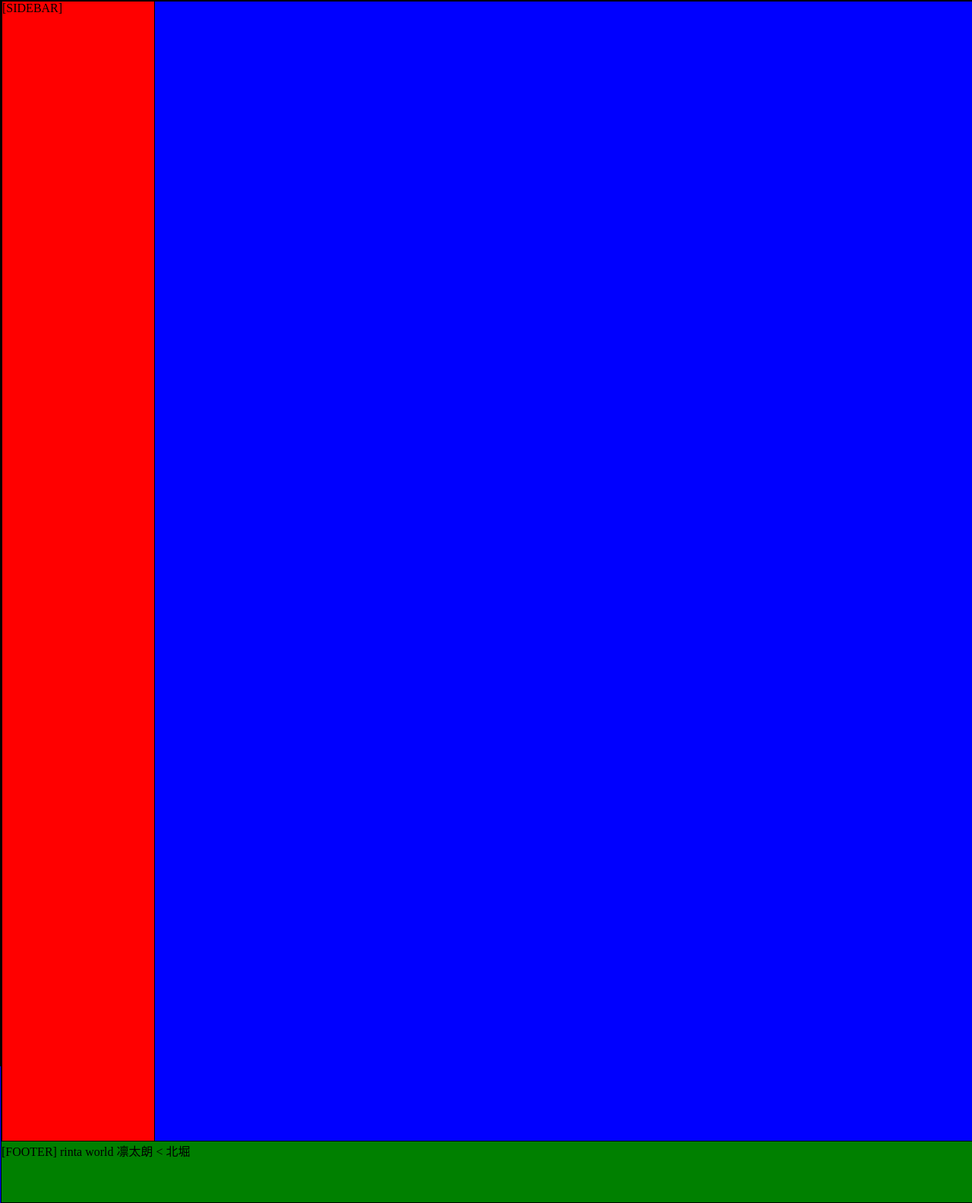
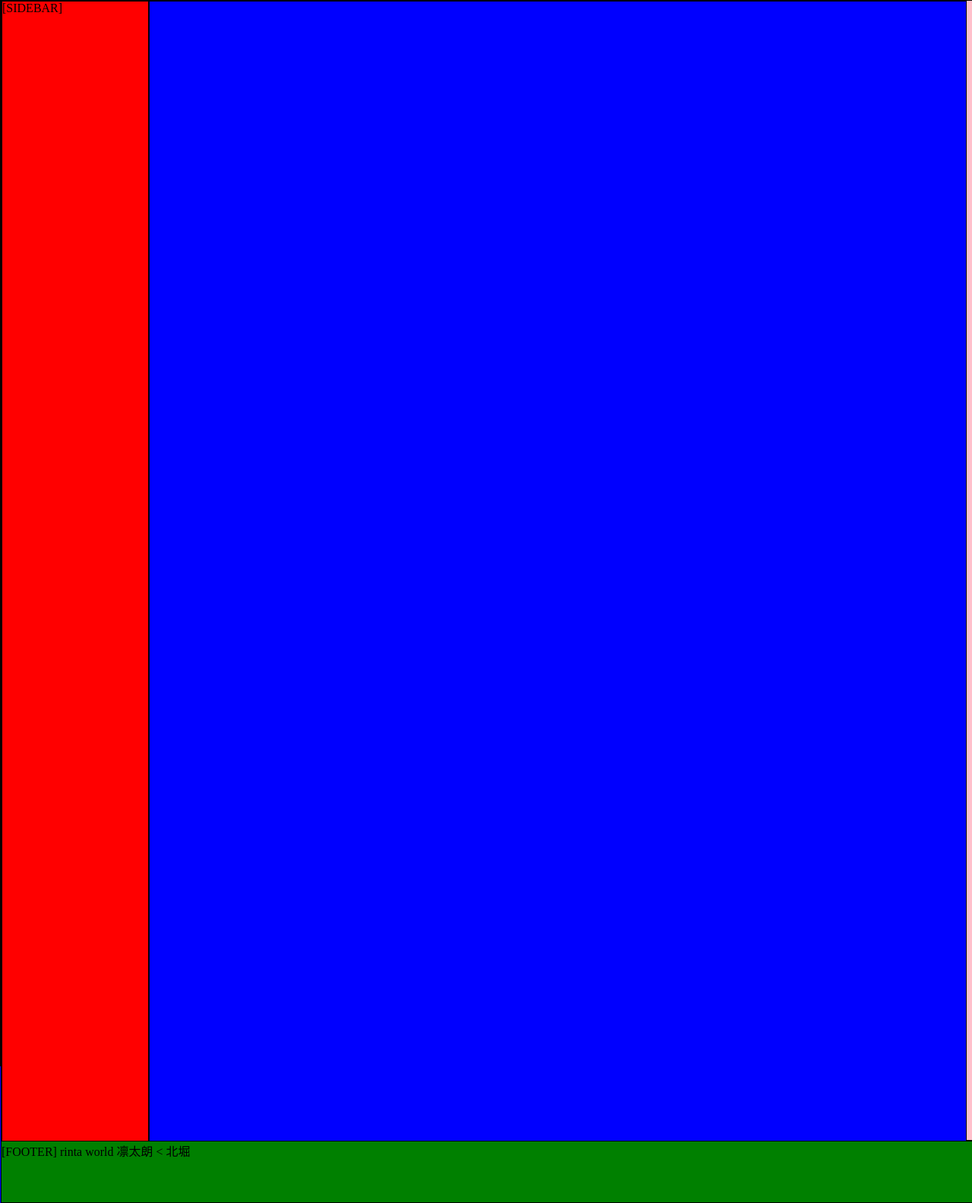
Before and after one commit to ribai/ag_dev, a CakePHP app: the page made by cakephp/app/View/Layouts/default.ctp in a window 1280 px wide. Shown: the part 98-1682 px from the top of the page at 76% size. Run offline with PHP 8.4 and a stand-in for CakePHP, Linux system fonts and the light colour scheme; the template is opened without the code that fills it, so the values that code supplies are empty; some libraries are stand-ins or nearby versions.

Commit message:
change layout.

```diff
--- a/cakephp/app/webroot/css/common.css
+++ b/cakephp/app/webroot/css/common.css
@@ -52,7 +52,7 @@ ul li, ol li {
 	border:solid 1px #000;
 	background-color: red;
 	float:left;
-	width:200px;
+	width:15%;
 	height:100%;
 }
 
@@ -62,6 +62,8 @@ ul li, ol li {
 	background-color: blue;
 	width: auto;
 	height:100%;
+	width:84%;
+	float:left;
 }
 
 /*footer*/
```
